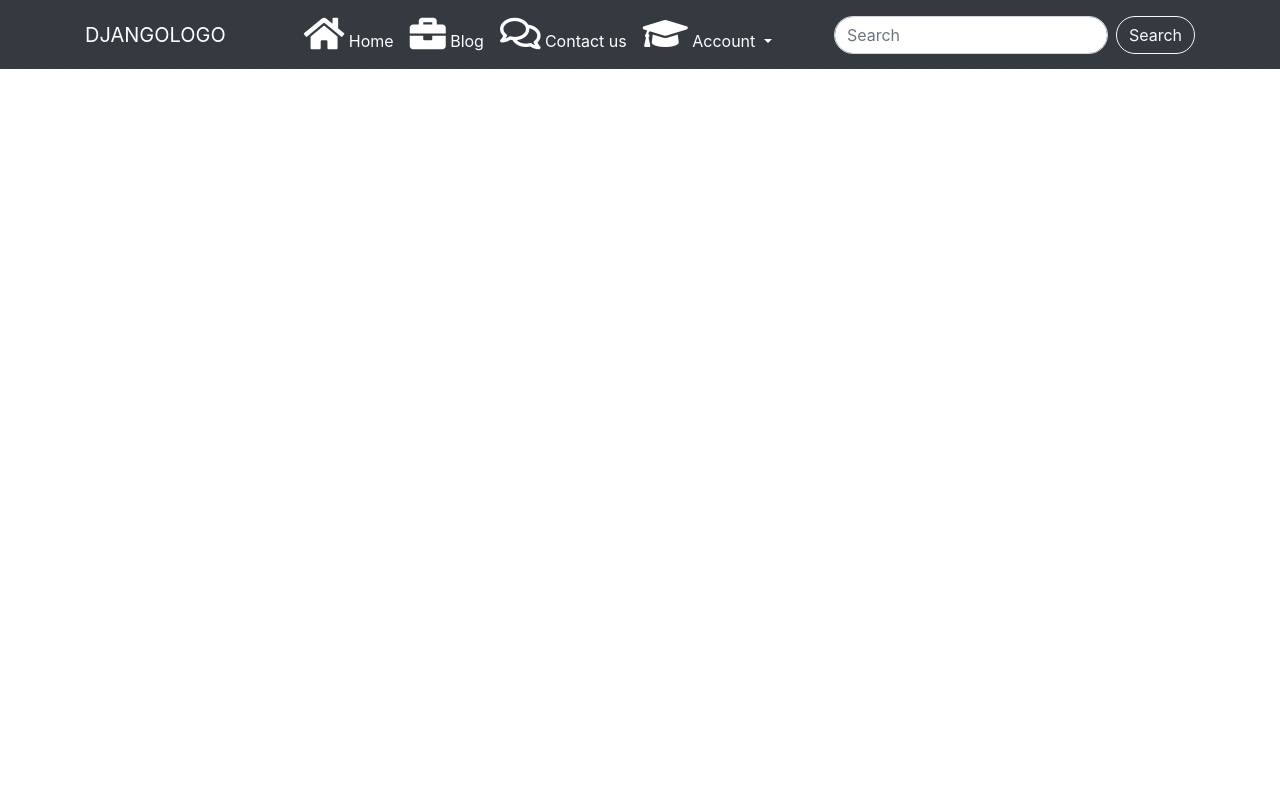
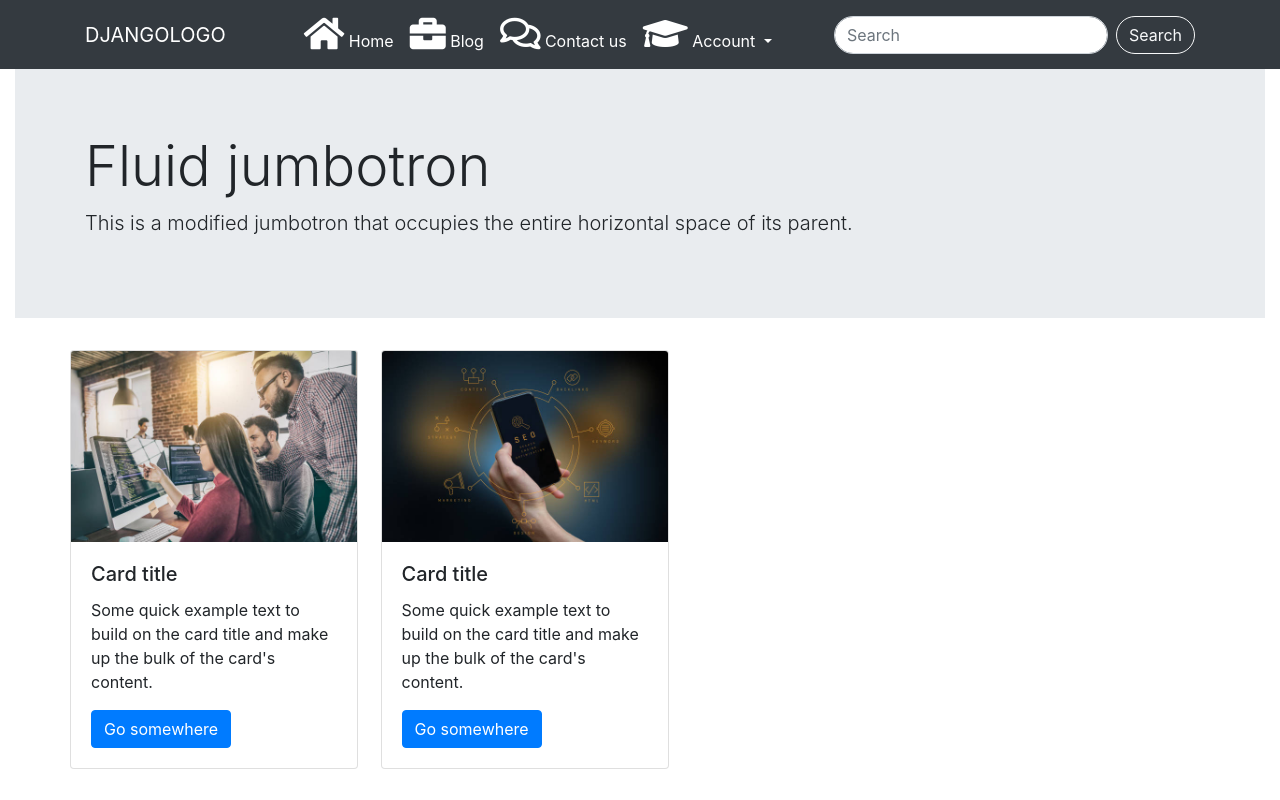
Before and after one commit to akrish4/django-testing, a Django app: page / in a window 1280 px wide. Run offline with Django 3.2, Linux system fonts and the light colour scheme; some libraries are stand-ins or nearby versions.

Commit message:
cards done

```diff
--- a/templates/index.html
+++ b/templates/index.html
@@ -101,7 +101,49 @@
       </div>
     </nav>
 
-    <div class="container"></div>
+    <div class="container-fluid">
+      <div class="jumbotron jumbotron-fluid">
+        <div class="container">
+          <h1 class="display-4">Fluid jumbotron</h1>
+          <p class="lead">
+            This is a modified jumbotron that occupies the entire horizontal
+            space of its parent.
+          </p>
+        </div>
+      </div>
+    </div>
+    <div class="container">
+      <div class="row">
+        <div class="card" style="width: 18rem">
+          <img src="1.jpg" class="card-img-top" alt="image 1 " />
+          <div class="card-body">
+            <h5 class="card-title">Card title</h5>
+            <p class="card-text">
+              Some quick example text to build on the card title and make up the
+              bulk of the card's content.
+            </p>
+            <a href="#" class="btn btn-primary">Go somewhere</a>
+          </div>
+        </div>
+        &nbsp&nbsp &nbsp&nbsp
+        <div class="card" style="width: 18rem">
+          <img
+            src="project/templates/2.jpg"
+            class="card-img-top"
+            alt="image 2 "
+          />
+          <div class="card-body">
+            <h5 class="card-title">Card title</h5>
+            <p class="card-text">
+              Some quick example text to build on the card title and make up the
+              bulk of the card's content.
+            </p>
+            <a href="#" class="btn btn-primary">Go somewhere</a>
+          </div>
+        </div>
+      </div>
+    </div>
+
     <!-- Optional JavaScript -->
     <!-- jQuery first, then Popper.js, then Bootstrap JS -->
     <script
```
